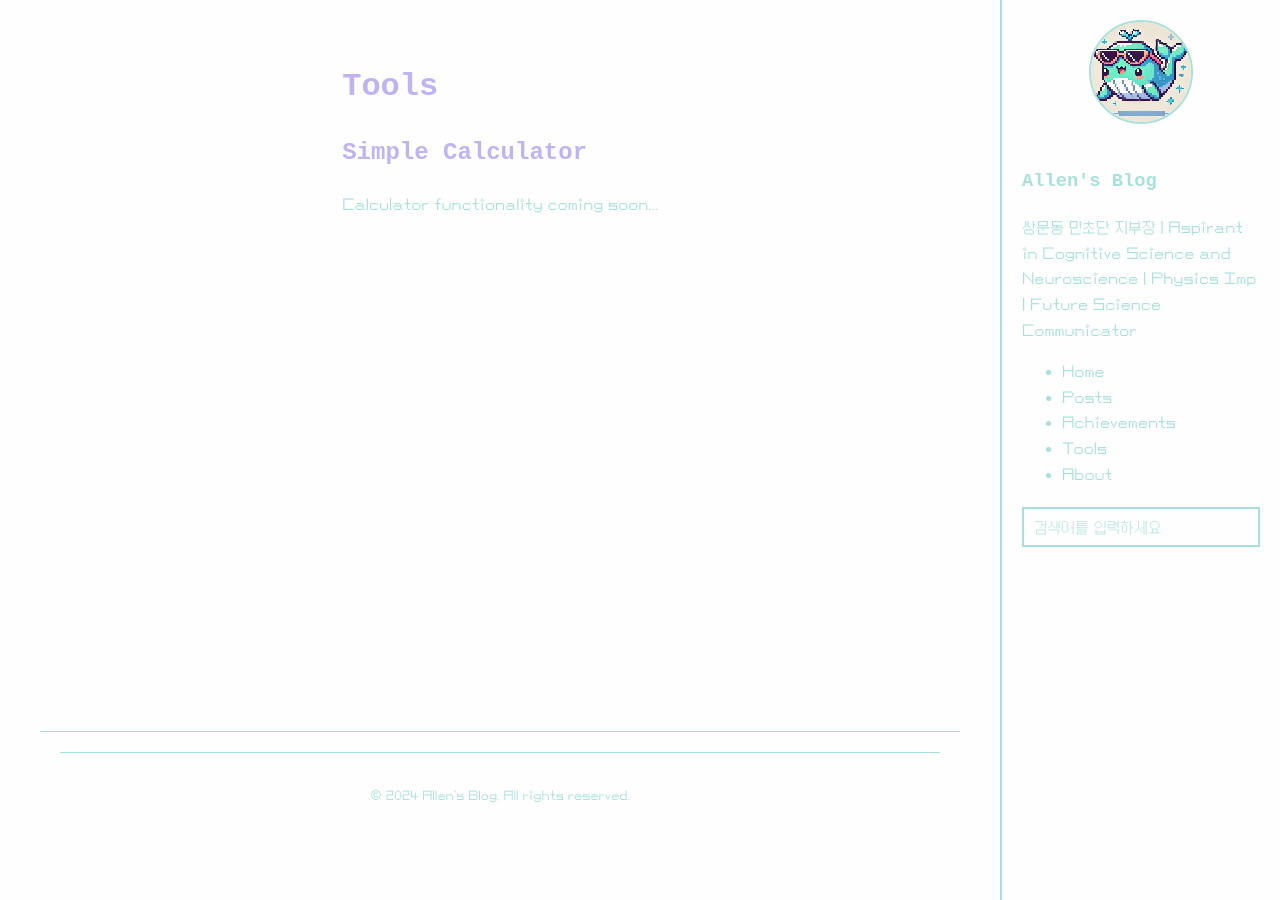
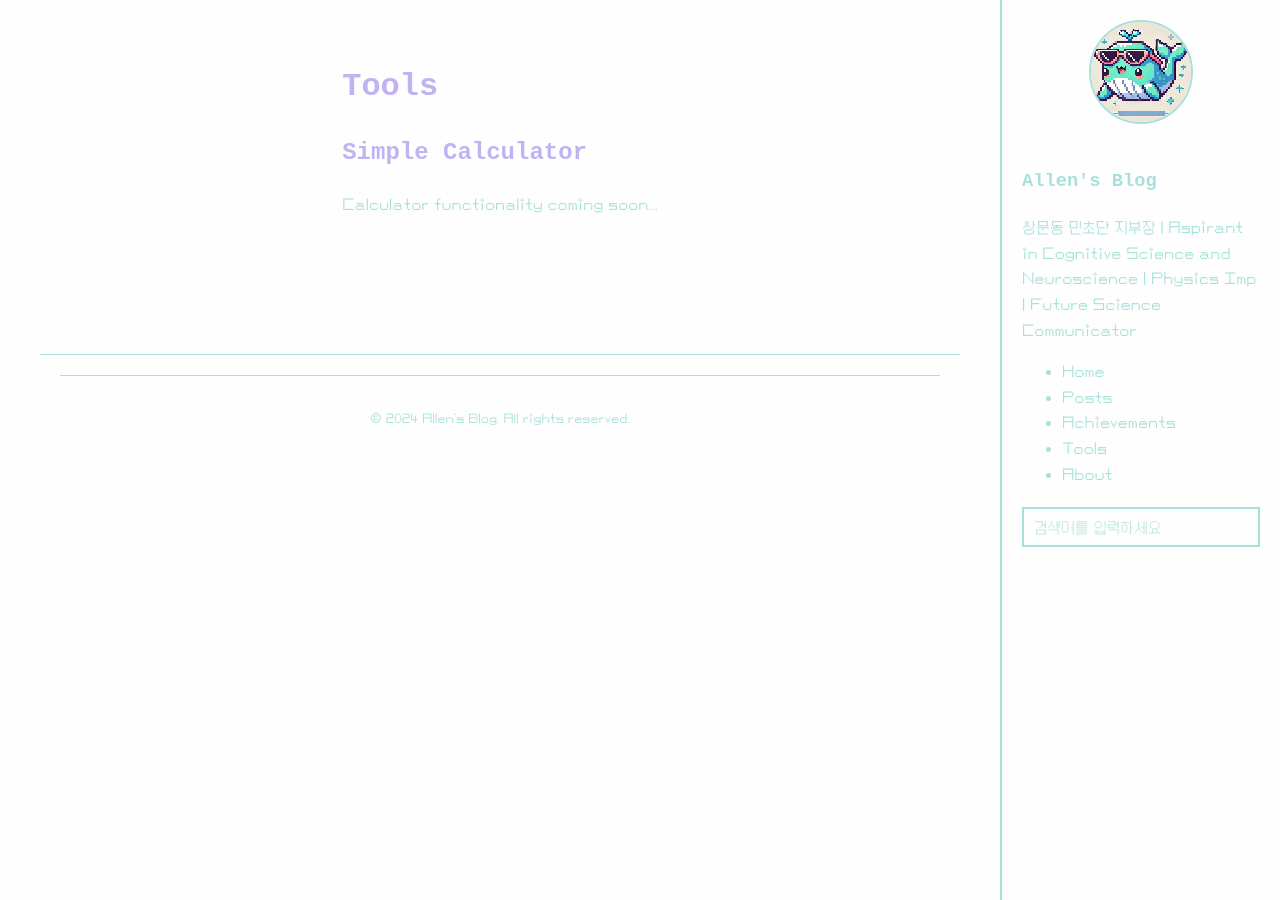
Before and after one commit to allenkang92/allenkang92.github.io, a Jekyll site: the page built from tools.html, in a window 1280 px wide. Built offline with Jekyll 4.4.1, drawn with Linux system fonts in a browser that asks for light colours; some web fonts are replaced; comment, search, counter and statistics services are not loaded.

Commit message:
레이아웃 수정

```diff
--- a/assets/css/style.css
+++ b/assets/css/style.css
@@ -21,28 +21,32 @@
 }
 
 /* 전체 레이아웃 */
+html, body {
+  height: 100%; /* 추가 */
+  margin: 0;
+  padding: 0;
+}
+
 body {
   font-family: 'PFStardust', monospace;
   line-height: 1.6;
   color: #A8E1DB; /* 기본 텍스트 색상 */
   background-color: #fefefe; /* 배경색 */
   image-rendering: pixelated;
-  margin: 0;
-  padding: 0;
   overflow-x: hidden;
 }
 
 .layout-container {
   display: flex;
   flex-direction: row-reverse;
-  min-height: 100vh;
   width: 100%;
+  /* min-height: 100vh; */ /* 제거 */
 }
 
 .content-wrapper {
   display: flex; /* 추가 */
   flex-direction: column; /* 추가 */
-  min-height: 100vh; /* 추가 */
+  height: 100%; /* 변경: min-height에서 height로 */
   flex: 1;
   padding: 20px;
   margin-right: 280px; /* 사이드바 너비 */
@@ -311,6 +315,7 @@ footer {
     width: 100%;
     margin-right: 0;
     padding: 20px;
+    height: auto; /* 모바일에서는 height 조정 */
   }
 
   .sidebar-right {
```
Also changed, not shown: assets/css/main.css (+9 -4 lines).
